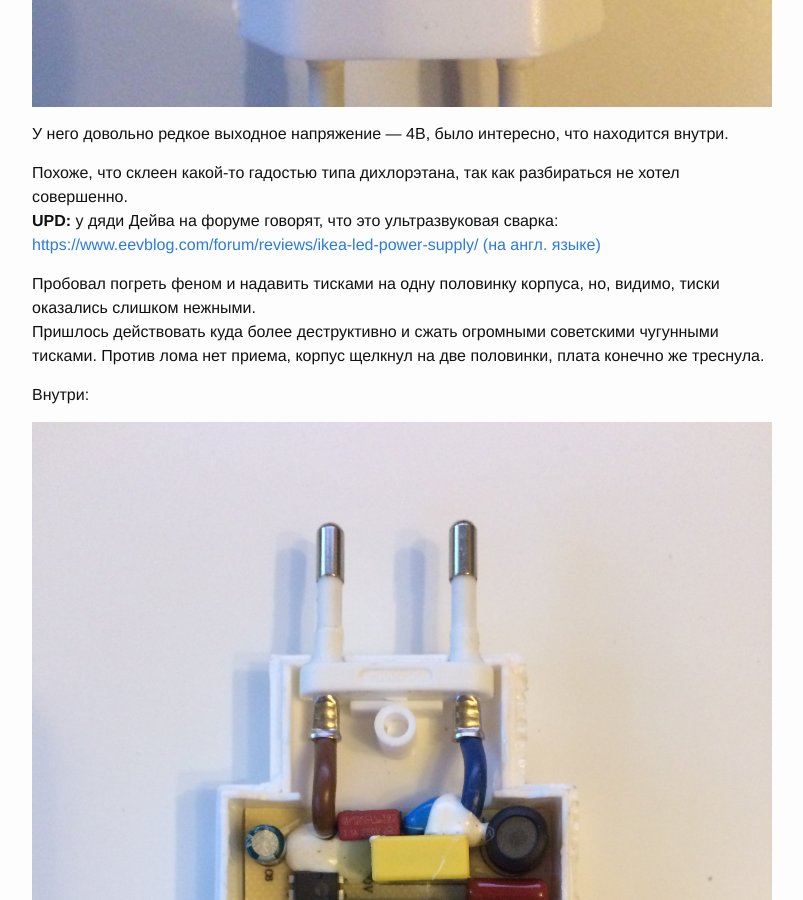
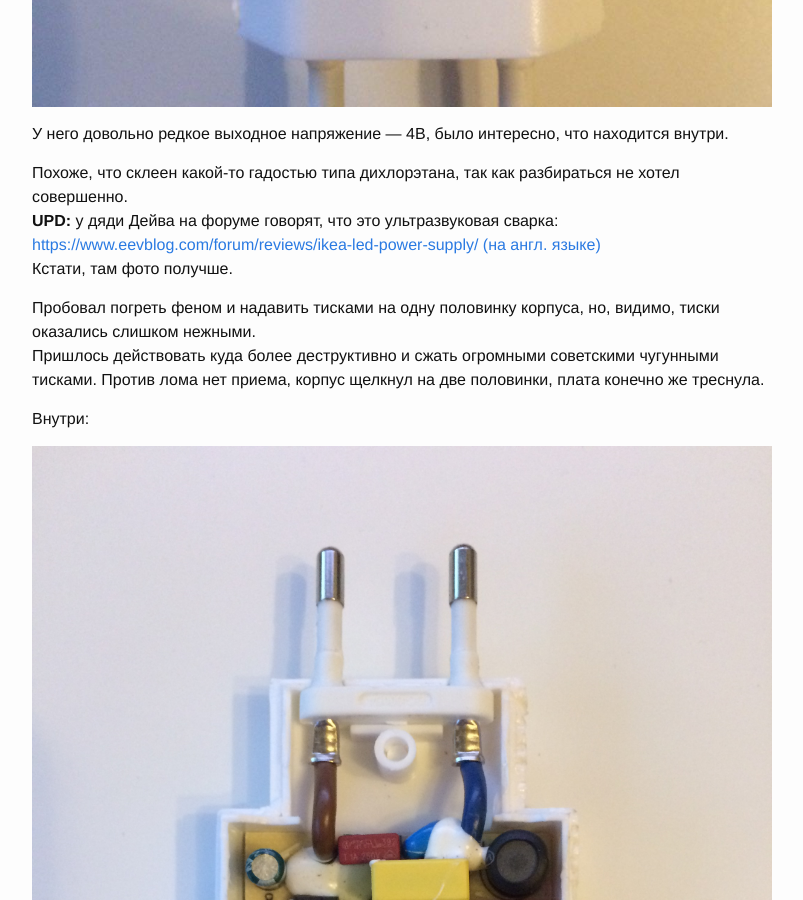
Before and after one commit to eugene-nikolaev/evgeniynickolaev.github.io, a Jekyll site: the page built from _posts/2018-01-28-ikea-wall-adapter-disassemble.markdown, in a window 1280 px wide and 900 px high, scrolled down 1067 px. Shown: the whole window, without its empty margins (238-1041 px from the left). Built offline with Jekyll 4.4.1, drawn with Linux system fonts in a browser that asks for light colours; comment, search, counter and statistics services are not loaded.

Commit message:
Make minor change to adapter article

```diff
--- a/_posts/2018-01-28-ikea-wall-adapter-disassemble.markdown
+++ b/_posts/2018-01-28-ikea-wall-adapter-disassemble.markdown
@@ -18,6 +18,7 @@ categories: repair
 Похоже, что склеен какой-то гадостью типа дихлорэтана, так как разбираться не хотел совершенно.
 <br>**UPD:** у дяди Дейва на форуме говорят, что это ультразвуковая сварка:<br>
 <a href="https://www.eevblog.com/forum/reviews/ikea-led-power-supply/" target="_blank">https://www.eevblog.com/forum/reviews/ikea-led-power-supply/ (на англ. языке)</a>
+<br>Кстати, там фото получше.
 
 Пробовал погреть феном и надавить тисками на одну половинку корпуса, но, видимо, тиски оказались слишком нежными.<br>
 Пришлось действовать куда более деструктивно и сжать огромными советскими чугунными тисками.
```
